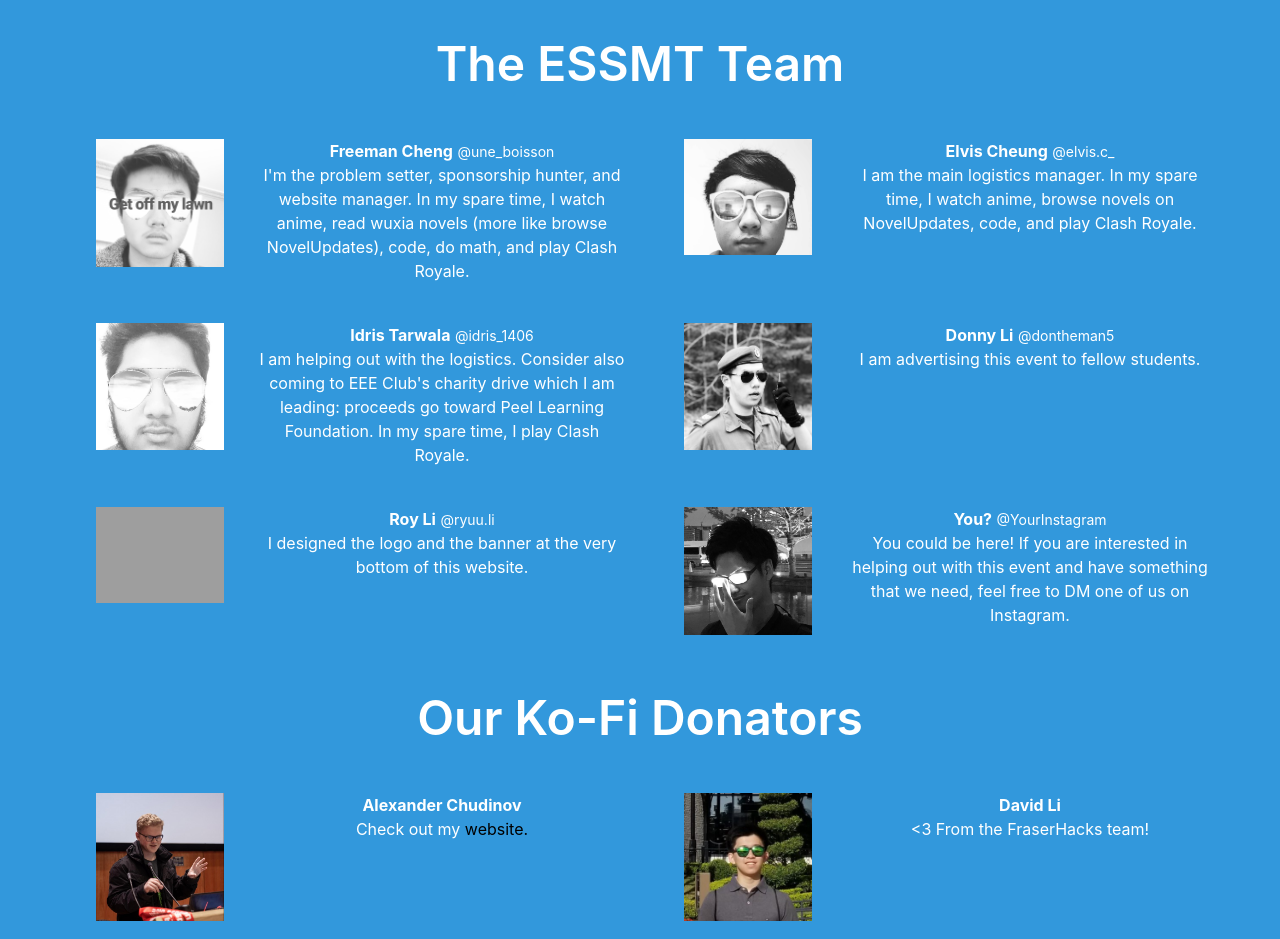
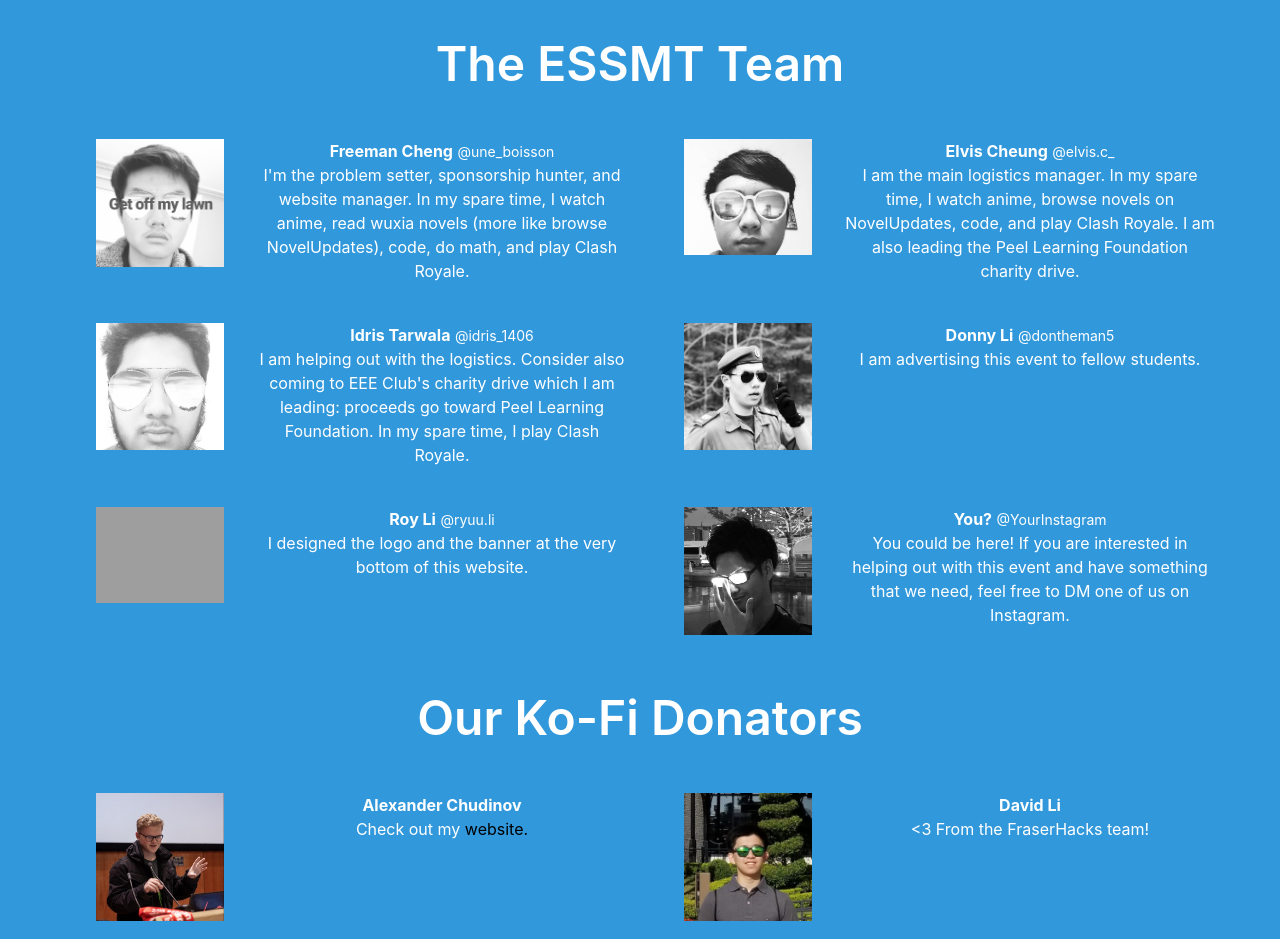
Before and after one commit to peelstnac/ESSMT, a website: page index.html in a window 1280 px wide. Shown: the part 4800-5739 px from the top of the page. Drawn offline with nearby package versions, Linux system fonts and the light colour scheme; grey boxes are pictures that could not be loaded.

Commit message:
Update index.html

```diff
--- a/index.html
+++ b/index.html
@@ -197,7 +197,7 @@
 			      <p>
 			        <strong>Elvis Cheung</strong> <small>@elvis.c_</small>
 			        <br>
-			        I am the main logistics manager. In my spare time, I watch anime, browse novels on NovelUpdates, code, and play Clash Royale.
+			        I am the main logistics manager. In my spare time, I watch anime, browse novels on NovelUpdates, code, and play Clash Royale. I am also leading the Peel Learning Foundation charity drive.
 			      </p>
 			    </div>
 			  </div>
```
